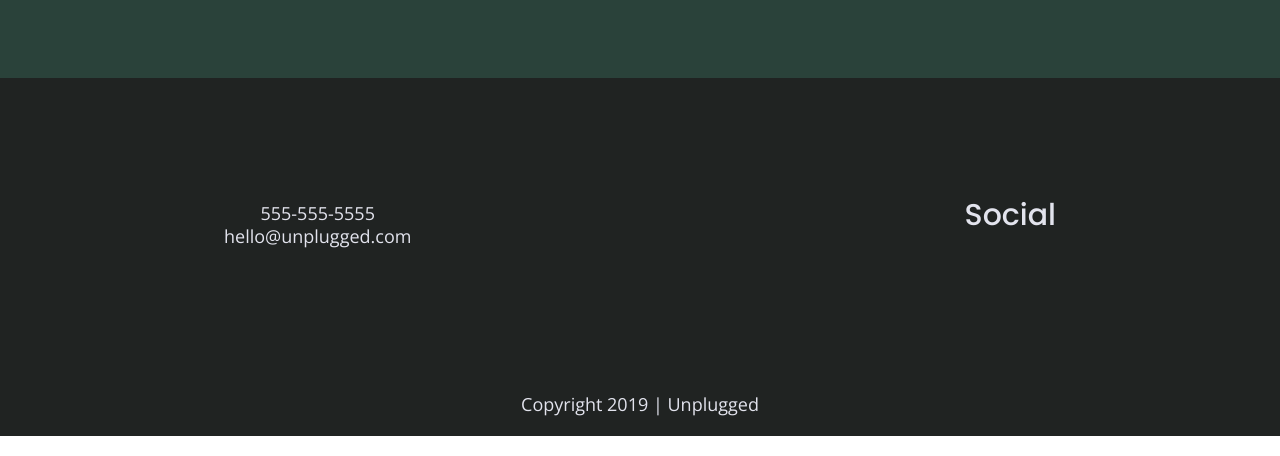
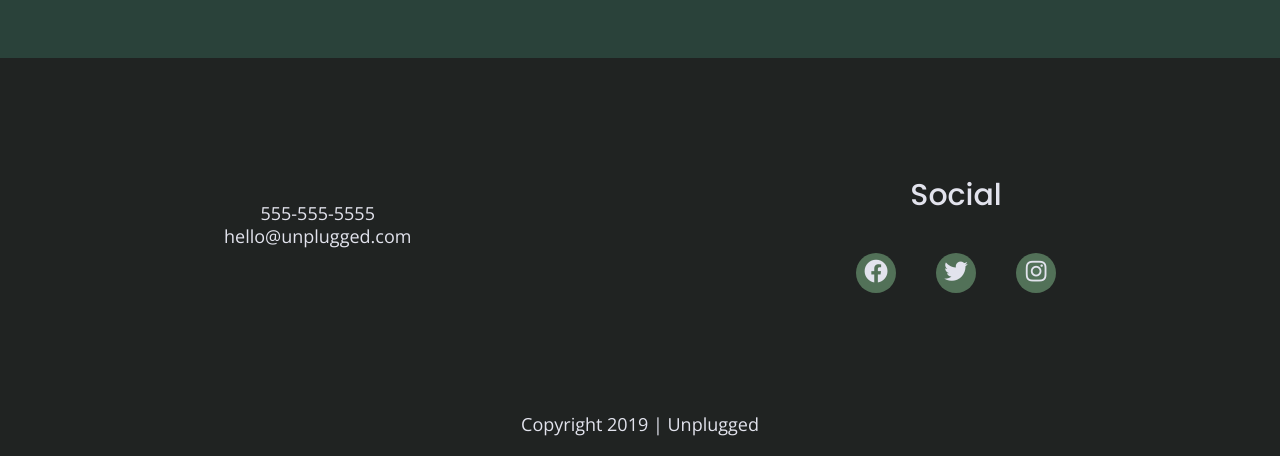
Before and after one commit to jessjchang/unplugged-retreat, a website built with Parcel: page index.html in a window 1280 px wide. Shown: the part 2505-2961 px from the top of the page. Built offline with nearby package versions, Linux system fonts and the light colour scheme.

Commit message:
Added social icons

```diff
--- a/css/main.css
+++ b/css/main.css
@@ -228,9 +228,17 @@ footer .social-icons {
 }
 
 footer .social-icons p {
+  background-color: #527158;
+  border-radius: 50%;
   align-items: center;
   display: flex;
+  height: 40px;
   justify-content: center;
+  width: 40px;
+}
+
+footer .social-icons p i {
+  font-size: 1.3125em;
 }
 
 footer .copyright {
@@ -589,6 +597,10 @@ input[type=button] {
     width: 62%;
   }
 
+  .features i {
+    margin-bottom: 30px;
+  }
+
   /* Reviews */
   .reviews article {
     display: flex;
@@ -633,6 +645,11 @@ input[type=button] {
 
   footer p {
       line-height: 1.285;
+  }
+
+  footer .social-icons {
+    justify-content: space-between;
+    width: 12.5em;
   }
 
   footer .copyright {
--- a/index.html
+++ b/index.html
@@ -156,13 +156,13 @@
           <h4>Social</h4>
           <div class="social-icons">
             <p>
-              <a href="https://www.facebook.com" target="_blank"></a>
+              <a href="https://www.facebook.com" target="_blank"><i class="fab fa-facebook"></i></a>
             </p>
             <p>
-              <a href="https://www.twitter.com" target="_blank"></a>
+              <a href="https://www.twitter.com" target="_blank"><i class="fab fa-twitter"></i></a>
             </p>
             <p>
-              <a href="https://www.instagram.com" target="_blank"></a>
+              <a href="https://www.instagram.com" target="_blank"><i class="fab fa-instagram"></i></a>
             </p>
           </div>
         </div>
```
Also changed, not shown: about/index.html (+3 -3 lines), faq/index.html (+3 -3 lines).
